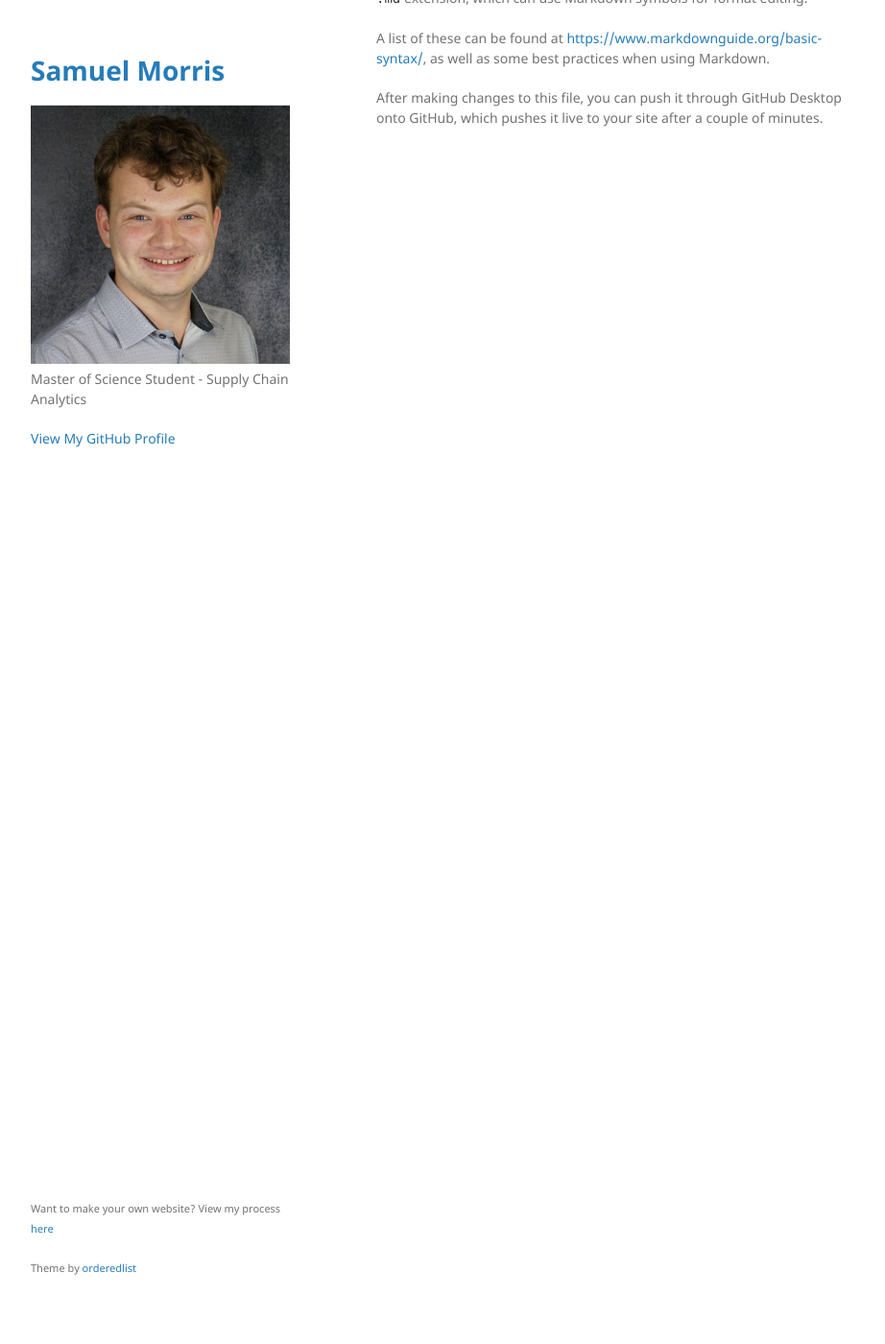
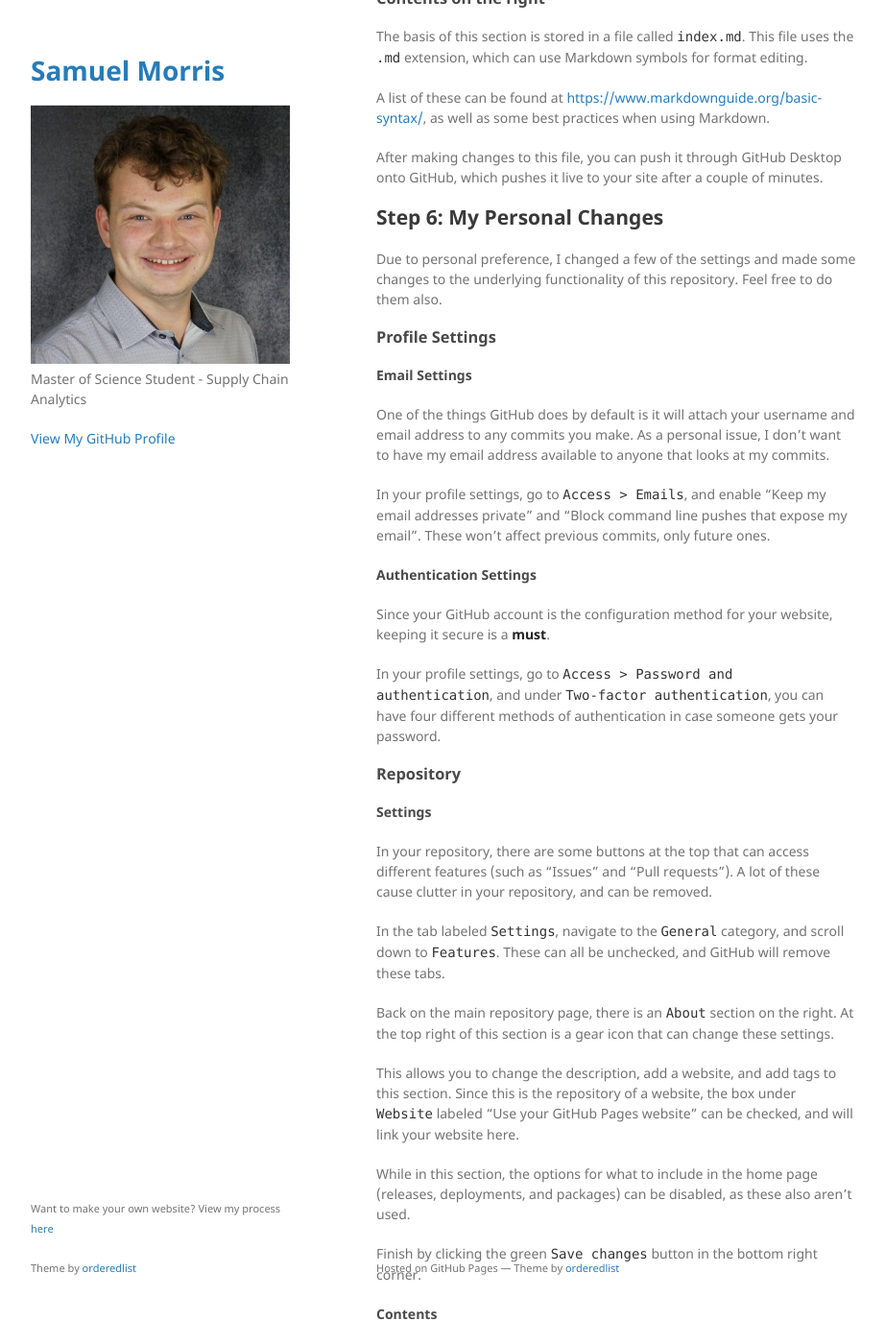
Before and after one commit to morris-sam/morris-sam.github.io, a Jekyll site: the page built from process/index.md, in a window 1280 px wide and 1400 px high, scrolled down 3028 px. Shown: the whole window at 96% size, without its empty margins (178-1100 px from the left). Built offline with Jekyll 4.4.1, drawn with Linux system fonts in a browser that asks for light colours; our own code applies the rules of GitHub Pages for plain Markdown files; some of the changed text lies outside the part shown.

Commit message:
process page part 3

````diff
--- a/process/index.md
+++ b/process/index.md
@@ -1,18 +1,19 @@
 ---
 layout: default
 ---
-
 # Website Process
 
 These steps will describe how this website was created, and explain how you can make a website like this of your own.
 I would recommend reading through the entire documentation once before attempting this to help avoid confusion.
 
 ## Table of Contents:
+
 1. [Create a GitHub account](#step-1-create-a-github-account)
 2. [Create the Website Repository](#step-2-create-a-website-repository)
 3. [Install and set up GitHub Desktop](#step-3-install-and-set-up-github-desktop)
 4. [Download, Install, and Test the Minimal Theme](#step-4-download-install-and-test-the-minimal-theme)
 5. [Basic Customization](#step-5-basic-customization)
+6. [My Personal Changes](#step-6-my-personal-changes)
 
 ## Step 1: Create a GitHub Account
 
@@ -60,7 +61,9 @@ Once this is done, go back to GitHub Desktop, and you'll now see that there are
 
 In the bottom left, in the section labeled "Summary", enter a brief description of the changes you made (not in the "Description" box, right above it).
 
-In the bottom left corner, click the button labeled "Commit {number} files to **main**". On the top right, the button that was labeled `Fetch origin` will now be labeled `Push origin`, which will update your main GitHub repository with the files you added locally.
+In the bottom left corner, click the button labeled "Commit {number} files to **main**". This will execute a "commit", or change, to your repository.
+
+On the top right, the button that was labeled `Fetch origin` will now be labeled `Push origin`, which will update your main GitHub repository with the files from your commit.
 
 Back on `https://github.com/{your username}/{your username}.github.io`, you'll now see all the files you downloaded from the Minimal page.
 
@@ -96,6 +99,102 @@ In your files, there will be a folder called "assets", and a folder within that
 
 The basis of this section is stored in a file called `index.md`. This file uses the `.md` extension, which can use Markdown symbols for format editing.
 
-A list of these can be found at <https://www.markdownguide.org/basic-syntax/>, as well as some best practices when using Markdown.
+A list of these can be found at [https://www.markdownguide.org/basic-syntax/](https://www.markdownguide.org/basic-syntax/), as well as some best practices when using Markdown.
 
 After making changes to this file, you can push it through GitHub Desktop onto GitHub, which pushes it live to your site after a couple of minutes.
+
+## Step 6: My Personal Changes
+
+Due to personal preference, I changed a few of the settings and made some changes to the underlying functionality of this repository. Feel free to do them also.
+
+### Profile Settings
+
+#### Email Settings
+
+One of the things GitHub does by default is it will attach your username and email address to any commits you make. As a personal issue, I don't want to have my email address available to anyone that looks at my commits.
+
+In your profile settings, go to `Access > Emails`, and enable "Keep my email addresses private" and "Block command line pushes that expose my email". These won't affect previous commits, only future ones.
+
+#### Authentication Settings
+
+Since your GitHub account is the configuration method for your website, keeping it secure is a **must**.
+
+In your profile settings, go to `Access > Password and authentication`, and under `Two-factor authentication`, you can have four different methods of authentication in case someone gets your password.
+
+### Repository
+
+#### Settings
+
+In your repository, there are some buttons at the top that can access different features (such as "Issues" and "Pull requests"). A lot of these cause clutter in your repository, and can be removed.
+
+In the tab labeled `Settings`, navigate to the `General` category, and scroll down to `Features`. These can all be unchecked, and GitHub will remove these tabs.
+
+Back on the main repository page, there is an `About` section on the right. At the top right of this section is a gear icon that can change these settings.
+
+This allows you to change the description, add a website, and add tags to this section. Since this is the repository of a website, the box under `Website` labeled "Use your GitHub Pages website" can be checked, and will link your website here.
+
+While in this section, the options for what to include in the home page (releases, deployments, and packages) can be disabled, as these also aren't used.
+
+Finish by clicking the green `Save changes` button in the bottom right corner.
+
+#### Contents
+
+Some of what we imported from Minimal isn't necessary, and can be deleted in the repository.
+
+1. The `docs` folder. The files within it are primarily used on the Minimal GitHub page, and aren't needed for our purposes.
+2. The `README` file. Below your repository files, this is the text box that describes what the repository is. This is the default from Minimal, and isn't ideal if someone visits your repository.
+   The `README.md` file contains the contents of this area, and can be altered just like the `index.md` file.
+3. Redundant code. Minimal can change what's listed on the page depending on whether the account is a user or organization, but since this is always a user account, the "organization" options aren't needed.
+   In the `_layouts` folder, access the `default.html` file, and remove sections starting with `{% if site.github.is_project_page %}` and ending with `{% endif %}`.
+   Lines that say `{% if site.github.is_user_page %}` can also be removed, _as long as_ the corresponding `{% endif %}` is removed, and the lines in between are unchanged.
+   In the end, your file should look like this:
+```
+<!DOCTYPE html>
+<html lang="{{ site.lang | default: "en-US" }}">
+  <head>
+    <meta charset="UTF-8">
+    <meta http-equiv="X-UA-Compatible" content="IE=edge">
+    <meta name="viewport" content="width=device-width, initial-scale=1">
+
+{% seo %}
+    <link rel="stylesheet" href="{{ "/assets/css/style.css?v=" | append: site.github.build_revision | relative_url }}">
+    <!--[if lt IE 9]>
+    <script src="https://cdnjs.cloudflare.com/ajax/libs/html5shiv/3.7.3/html5shiv.min.js"></script>
+    <![endif]-->
+    {% include head-custom.html %}
+  </head>
+  <body>
+    <div class="wrapper">
+      <header>
+        <h1><a href="{{ "/" | absolute_url }}">{{ site.title | default: site.github.repository_name }}</a></h1>
+
+        {% if site.logo %}
+          <img src="{{site.logo | relative_url}}" alt="Logo" />
+        {% endif %}
+
+        <p>{{ site.description | default: site.github.project_tagline }}</p>
+        <p class="view"><a href="{{ site.github.owner_url }}">View My GitHub Profile</a></p>
+
+        {% if site.show_downloads %}
+        <ul class="downloads">
+          <li><a href="{{ site.github.zip_url }}">Download <strong>ZIP File</strong></a></li>
+          <li><a href="{{ site.github.tar_url }}">Download <strong>TAR Ball</strong></a></li>
+          <li><a href="{{ site.github.repository_url }}">View On <strong>GitHub</strong></a></li>
+        </ul>
+        {% endif %}
+      </header>
+      <section>
+
+      {{ content }}
+
+      </section>
+      <footer>
+        <p><small>Hosted on GitHub Pages &mdash; Theme by <a href="https://github.com/orderedlist">orderedlist</a></small></p>
+      </footer>
+    </div>
+    <script src="{{ "/assets/js/scale.fix.js" | relative_url }}"></script>
+  </body>
+</html>
+```
+
+<small>Last edited: October 17th, 2026</small>
````
